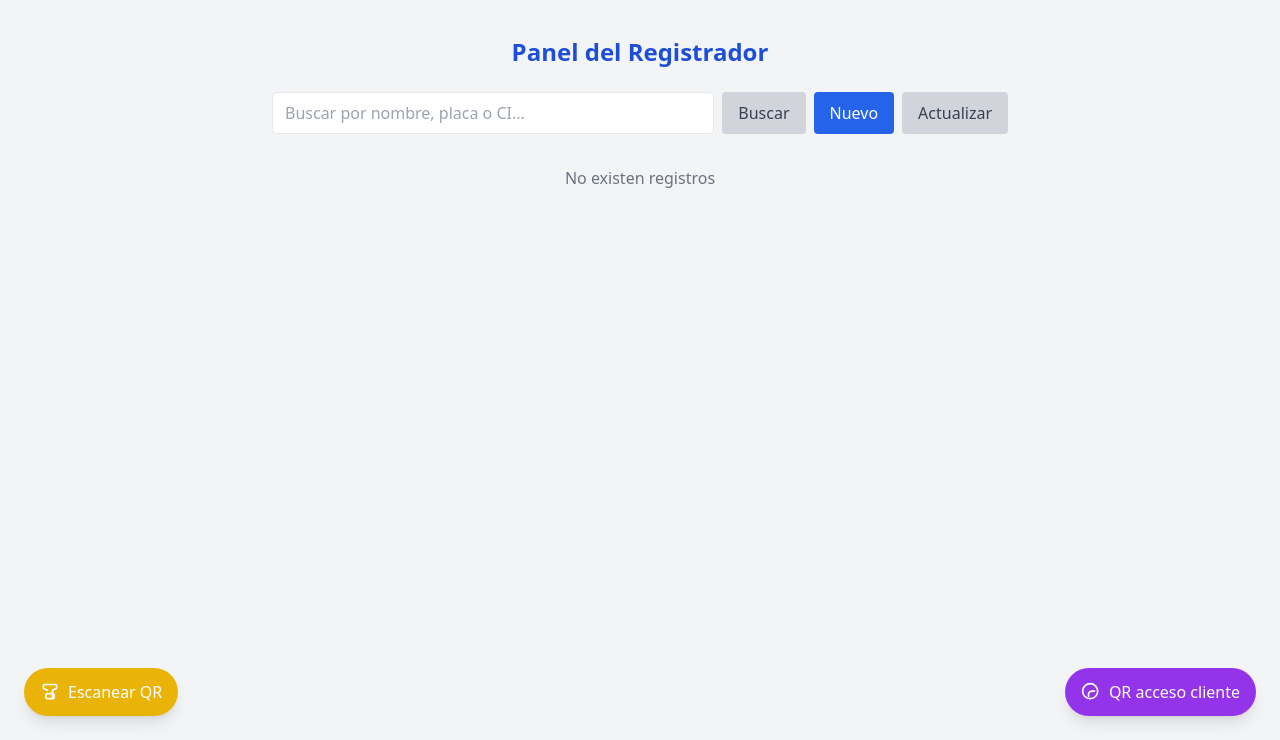
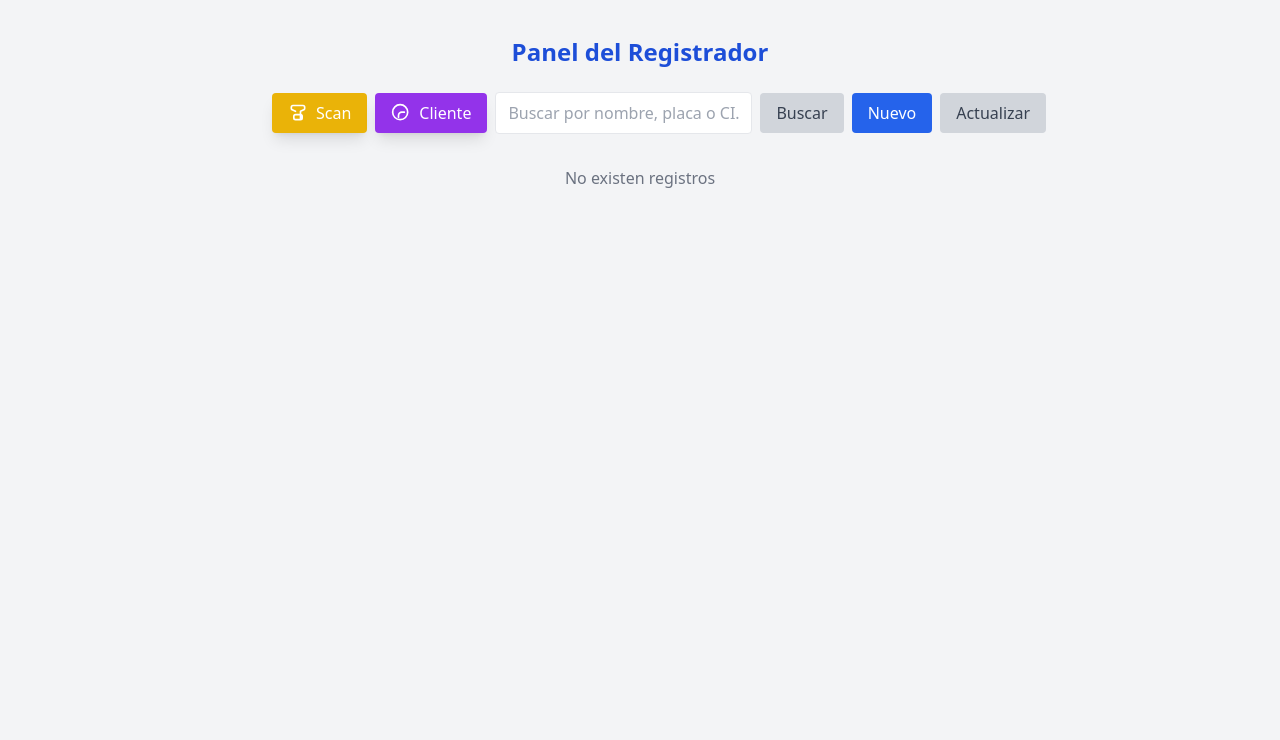
Before and after one commit to AndrewDEV-hub/control_gas, a Flask app: page / in a window 1280 px wide. Shown: the part 60-800 px from the top of the page. Run offline with Flask 3, Linux system fonts and the light colour scheme; the visitor is signed in with stand-in values (Sample User, id 1); grey boxes labelled with a size stand in for pictures from a placeholder-image service; data that the repository does not hold is empty; some libraries are stand-ins or nearby versions.

Commit message:
mejora en botones

```diff
--- a/controllers/vehiculo_controlador.py
+++ b/controllers/vehiculo_controlador.py
@@ -175,3 +175,34 @@ def usuario_qr_login():
     if not vehiculo.qr_url:
         return jsonify({'error': 'QR no generado aún, solicita al registrador.'}), 400
     return jsonify({'qr_url': vehiculo.qr_url})
+@vehiculo_bp.route('/vehiculos/buscar_por_placa_ci')
+def buscar_por_placa_ci():
+    placa = request.args.get('placa')
+    ci = request.args.get('ci')
+    vehiculo = Vehiculo.query.filter_by(placa=placa).first()
+    if not vehiculo:
+        return jsonify({'error': 'Vehículo no encontrado'}), 404
+    persona_vehiculo = PersonaVehiculo.query.filter_by(vehiculo_id=vehiculo.id).first()
+    if not persona_vehiculo:
+        return jsonify({'error': 'No hay persona asociada'}), 404
+    persona = Persona.query.get(persona_vehiculo.persona_id)
+    if not persona or str(persona.ci) != str(ci):
+        return jsonify({'error': 'Credenciales incorrectas'}), 404
+    # Calcula datos adicionales si lo necesitas
+    return jsonify({
+        'nombre': persona.nombre,
+        'ci': persona.ci,
+        'es_funcionario': hasattr(persona, 'funcionario_publico'),
+        'numero_credencial': getattr(persona, 'numero_credencial', ''),
+        'numero_crasis': vehiculo.numero_crasis,
+        'placa': vehiculo.placa,
+        'tipo': vehiculo.tipo,
+        'es_institucional': False,  # Completa según tu lógica
+        'nombre_institucion': '',   # Completa según tu lógica
+        'foto': vehiculo.foto,
+        'vehiculo_id': vehiculo.id,
+        'verificado': vehiculo.verificado,
+        'total_cargado_mes': 0,     # Calcula si lo necesitas
+        'restante_mes': 0,          # Calcula si lo necesitas
+        'qr_url': vehiculo.qr_url
+    })
--- a/templates/registrador.html
+++ b/templates/registrador.html
@@ -49,8 +49,31 @@
 
     <div class="max-w-3xl mx-auto pt-24 pb-8 px-2 sm:px-4">
         <h1 class="text-xl sm:text-2xl font-bold text-blue-700 mb-6 text-center">Panel del Registrador</h1>
-        <!-- Barra de búsqueda -->
-        <div class="flex flex-col sm:flex-row gap-2 mb-6">
+        <!-- Barra de búsqueda y botones QR juntos y responsivos -->
+        <div class="flex flex-col sm:flex-row gap-2 mb-6 items-center">
+            <!-- Botón Escanear QR -->
+            <button id="escanearQrBtn"
+                class="bg-yellow-500 text-white rounded-full shadow-lg hover:bg-yellow-600 flex items-center justify-center
+               w-12 h-12 sm:w-auto sm:h-auto sm:rounded px-0 sm:px-4 py-0 sm:py-2 text-base transition-all duration-200">
+                <svg xmlns="http://www.w3.org/2000/svg" class="h-6 w-6 sm:h-5 sm:w-5" fill="none" viewBox="0 0 24 24"
+                    stroke="currentColor">
+                    <path stroke-linecap="round" stroke-linejoin="round" stroke-width="2"
+                        d="M15 10l4.553-2.276A2 2 0 0020 6.382V5a2 2 0 00-2-2H6a2 2 0 00-2 2v1.382a2 2 0 00.447 1.342L9 10m6 0v10m0 0H9m6 0a2 2 0 002-2v-2a2 2 0 00-2-2H9a2 2 0 00-2 2v2a2 2 0 002 2z" />
+                </svg>
+                <span class="hidden sm:inline ml-2">Scan</span>
+            </button>
+            <!-- Botón QR acceso cliente -->
+            <button id="mostrarQrAccesoBtn"
+                class="bg-purple-600 text-white rounded-full shadow-lg hover:bg-purple-700 flex items-center justify-center
+               w-12 h-12 sm:w-auto sm:h-auto sm:rounded px-0 sm:px-4 py-0 sm:py-2 text-base transition-all duration-200">
+                <svg xmlns="http://www.w3.org/2000/svg" class="h-6 w-6 sm:h-5 sm:w-5" fill="none" viewBox="0 0 24 24"
+                    stroke="currentColor">
+                    <path stroke-linecap="round" stroke-linejoin="round" stroke-width="2"
+                        d="M9 17v-2a4 4 0 014-4h3m4 0a9 9 0 11-18 0 9 9 0 0118 0z" />
+                </svg>
+                <span class="hidden sm:inline ml-2">Cliente</span>
+            </button>
+            <!-- Input de búsqueda ocupa el espacio restante -->
             <input id="busqueda" type="text" placeholder="Buscar por nombre, placa o CI..."
                 class="flex-1 px-3 py-2 border rounded focus:outline-none focus:ring-2 focus:ring-blue-400 text-sm sm:text-base">
             <div class="flex gap-2">
@@ -184,27 +207,7 @@
         ¡Registro guardado correctamente!
     </div>
 
-    <!-- Botón para mostrar QR de acceso a usuario -->
-    <button id="mostrarQrAccesoBtn"
-        class="fixed bottom-6 right-6 bg-purple-600 text-white px-4 py-3 rounded-full shadow-lg hover:bg-purple-700 text-base z-50 flex items-center gap-2">
-        <svg xmlns="http://www.w3.org/2000/svg" class="h-5 w-5 inline" fill="none" viewBox="0 0 24 24"
-            stroke="currentColor">
-            <path stroke-linecap="round" stroke-linejoin="round" stroke-width="2"
-                d="M9 17v-2a4 4 0 014-4h3m4 0a9 9 0 11-18 0 9 9 0 0118 0z" />
-        </svg>
-        QR acceso cliente
-    </button>
 
-    <!-- Botón flotante Escanear QR -->
-<button id="escanearQrBtn"
-    class="fixed bottom-6 left-6 bg-yellow-500 text-white px-4 py-3 rounded-full shadow-lg hover:bg-yellow-600 text-base z-50 flex items-center gap-2">
-    <svg xmlns="http://www.w3.org/2000/svg" class="h-5 w-5 inline" fill="none" viewBox="0 0 24 24"
-        stroke="currentColor">
-        <path stroke-linecap="round" stroke-linejoin="round" stroke-width="2"
-            d="M15 10l4.553-2.276A2 2 0 0020 6.382V5a2 2 0 00-2-2H6a2 2 0 00-2 2v1.382a2 2 0 00.447 1.342L9 10m6 0v10m0 0H9m6 0a2 2 0 002-2v-2a2 2 0 00-2-2H9a2 2 0 00-2 2v2a2 2 0 002 2z" />
-    </svg>
-    Escanear QR
-</button>
 
     <!-- Modal para mostrar el QR -->
     <div id="modalQrAcceso" class="fixed inset-0 bg-black bg-opacity-40 flex items-center justify-center z-50 hidden">
@@ -220,7 +223,8 @@
     </div>
 
     <!-- Modal para mostrar la tarjeta escaneada -->
-    <div id="modalTarjetaEscaneada" class="fixed inset-0 bg-black bg-opacity-40 flex items-center justify-center z-50 hidden">
+    <div id="modalTarjetaEscaneada"
+        class="fixed inset-0 bg-black bg-opacity-40 flex items-center justify-center z-50 hidden">
         <div class="bg-white rounded-lg shadow-lg p-8 flex flex-col items-center relative max-w-md w-full">
             <button onclick="document.getElementById('modalTarjetaEscaneada').classList.add('hidden')"
                 class="absolute top-2 right-2 text-gray-400 hover:text-red-500 text-2xl">&times;</button>
@@ -231,7 +235,8 @@
     <!-- Modal para escanear QR -->
     <div id="modalEscanearQr" class="fixed inset-0 bg-black bg-opacity-40 flex items-center justify-center z-50 hidden">
         <div class="bg-white rounded-lg shadow-lg p-6 flex flex-col items-center relative max-w-md w-full">
-            <button onclick="cerrarModalEscanearQr()" class="absolute top-2 right-2 text-gray-400 hover:text-red-500 text-2xl">&times;</button>
+            <button onclick="cerrarModalEscanearQr()"
+                class="absolute top-2 right-2 text-gray-400 hover:text-red-500 text-2xl">&times;</button>
             <h2 class="text-lg font-bold mb-4 text-yellow-700">Escanear QR</h2>
             <video id="videoQr" class="w-full rounded mb-4" autoplay></video>
             <div id="escanearQrError" class="text-red-600 text-sm"></div>
@@ -802,13 +807,14 @@
                 alert("QR inválido.");
                 return;
             }
-            // Busca el vehículo y la persona en los registros ya cargados
-            const registro = registros.find(r => r.placa === placa && r.ci === ci);
-            if (!registro) {
+            // Busca en el backend
+            const res = await fetch(`/vehiculos/buscar_por_placa_ci?placa=${encodeURIComponent(placa)}&ci=${encodeURIComponent(ci)}`);
+            if (!res.ok) {
                 alert("No se encontró el registro para este QR.");
                 return;
             }
-            mostrarTarjetaEscaneada(registro);
+            const data = await res.json();
+            mostrarTarjetaEscaneada(data);
         }
 
         function mostrarTarjetaEscaneada(data) {
```
